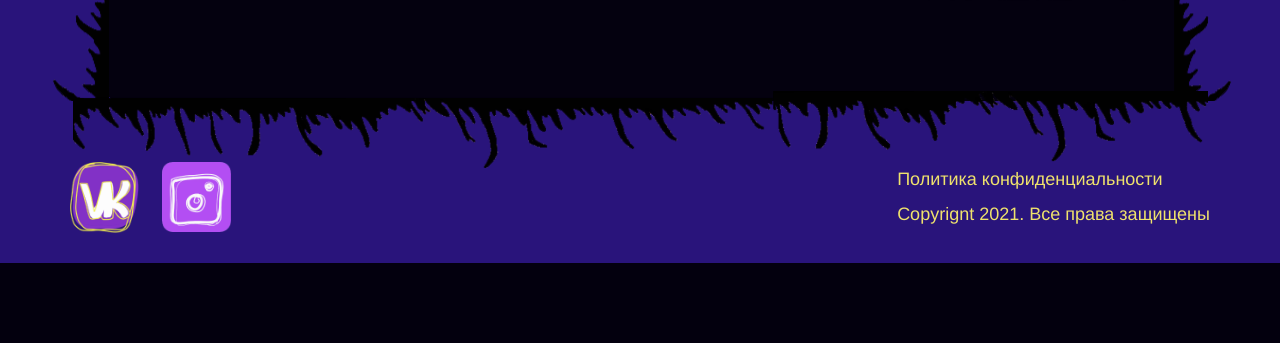
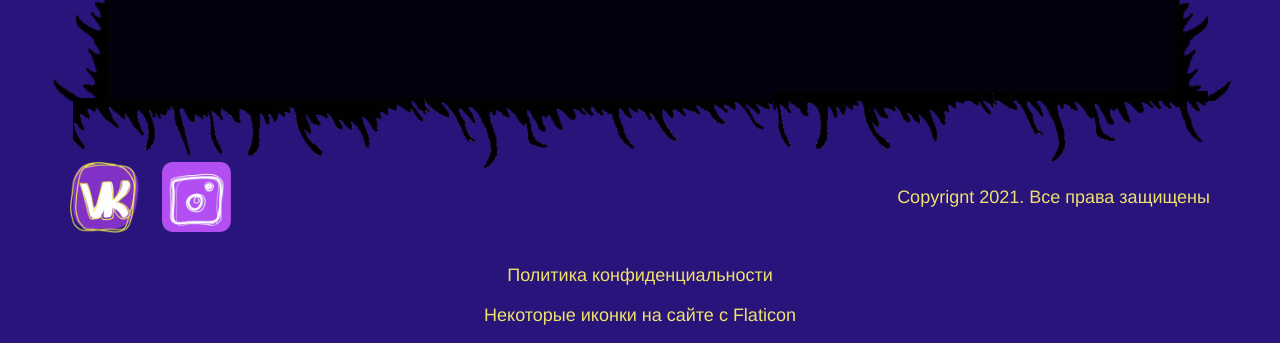
Before and after one commit to Mogrima/HouseOfWitch, a Django app: page /about/ in a window 1280 px wide. Shown: the part 1597-1940 px from the top of the page. Before the commit the page ends 1860 px from the top, so only its background shows below. Run offline with Django 3.2, Linux system fonts and the light colour scheme; some web fonts are replaced.

Commit message:
ссылка на иконки добавлена в футер

```diff
--- a/scss/common/footer.scss
+++ b/scss/common/footer.scss
@@ -40,8 +40,9 @@
 
 .footer__policy {
   display: block;
-  margin-bottom: 10px;
+  margin-bottom: 15px;
   color: $default-color;
+  text-align: center;
 
   &:hover {
     color: $default-color-hover;
--- a/shop/templates/shop/base.html
+++ b/shop/templates/shop/base.html
@@ -146,6 +146,7 @@
 
     <footer class="footer">
       <div class="footer__wrapper">
+
           <ul class="social footer__social">
             <li class="social__item social__item--vk"><a href="#"><span class="visually-hidden">Вконтакте</span></a>
             </li>
@@ -154,10 +155,13 @@
           </ul>
 
         <div class="footer__copyright">
-          <a href="{% url 'policy' %}" class="footer__policy">Политика конфиденциальности</a>
+
           <p class="">Copyrignt 2021. Все права защищены</p>
         </div>
       </div>
+      <a href="{% url 'policy' %}" class="footer__policy">Политика конфиденциальности</a>
+      <a href="https://www.flaticon.com/ru/free-icons/-" class="footer__policy" target="_blank"
+          title=" Flaticon иконки">Некоторые иконки на сайте с Flaticon</a>
     </footer>
     </div>
   </div>
```
Also changed, not shown: shop/static/shop/css/style.css. Lines whose indentation alone changed are shown as unchanged.
